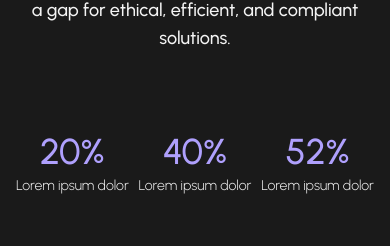
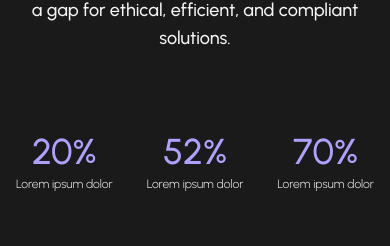
Before and after one commit to Khadeeejah/Nuva, a React (Vite) app: page / in a window 390 px wide. Shown: the part 975-1221 px from the top of the page. Built offline with nearby package versions, Linux system fonts and the light colour scheme.

Commit message:
chore: add stats counter

```diff
--- a/package.json
+++ b/package.json
@@ -13,6 +13,7 @@
     "framer-motion": "^11.11.10",
     "lucide-react": "^0.453.0",
     "react": "^18.3.1",
+    "react-countup": "^6.5.3",
     "react-dom": "^18.3.1"
   },
   "devDependencies": {
--- a/src/components/Stats.jsx
+++ b/src/components/Stats.jsx
@@ -1,3 +1,5 @@
+import CountUp from "react-countup";
+
 const Stats = () => {
   return (
     <div className="px-4 text-sm py-20 md:px-10 lg:px-20 lg:py-20 lg:text-base xl:py-32 xl:px-[7.5rem]">
@@ -15,21 +17,39 @@ const Stats = () => {
         <div className="flex justify-between md:px-12 lg:px-16 xl:px-24">
           <div className="flex flex-col justify-center items-center gap-1">
             <h3 className="text-4xl text-primary-100 font-medium lg:text-5xl xl:text-6xl">
-              20%
+              <CountUp
+                start={0}
+                end={20}
+                duration={4}
+                separator=","
+                suffix="%"
+              />
             </h3>
-            <p>Lorem ipsum dolor</p>
+            <p className="text-xs md:text-sm lg:text-base">Lorem ipsum dolor</p>
           </div>
           <div className="flex flex-col justify-center items-center gap-1">
             <h3 className="text-4xl text-primary-100 font-medium lg:text-5xl xl:text-6xl">
-              40%
+              <CountUp
+                start={0}
+                end={52}
+                duration={4}
+                separator=","
+                suffix="%"
+              />
             </h3>
-            <p>Lorem ipsum dolor</p>
+            <p className="text-xs md:text-sm lg:text-base">Lorem ipsum dolor</p>
           </div>
           <div className="flex flex-col justify-center items-center gap-1">
             <h3 className="text-4xl text-primary-100 font-medium lg:text-5xl xl:text-6xl">
-              52%
+              <CountUp
+                start={0}
+                end={70}
+                duration={4}
+                separator=","
+                suffix="%"
+              />
             </h3>
-            <p>Lorem ipsum dolor</p>
+            <p className="text-xs md:text-sm lg:text-base">Lorem ipsum dolor</p>
           </div>
         </div>
       </div>
```
Also changed, not shown: 1 other file (tests, documents, lock files or other folders).
